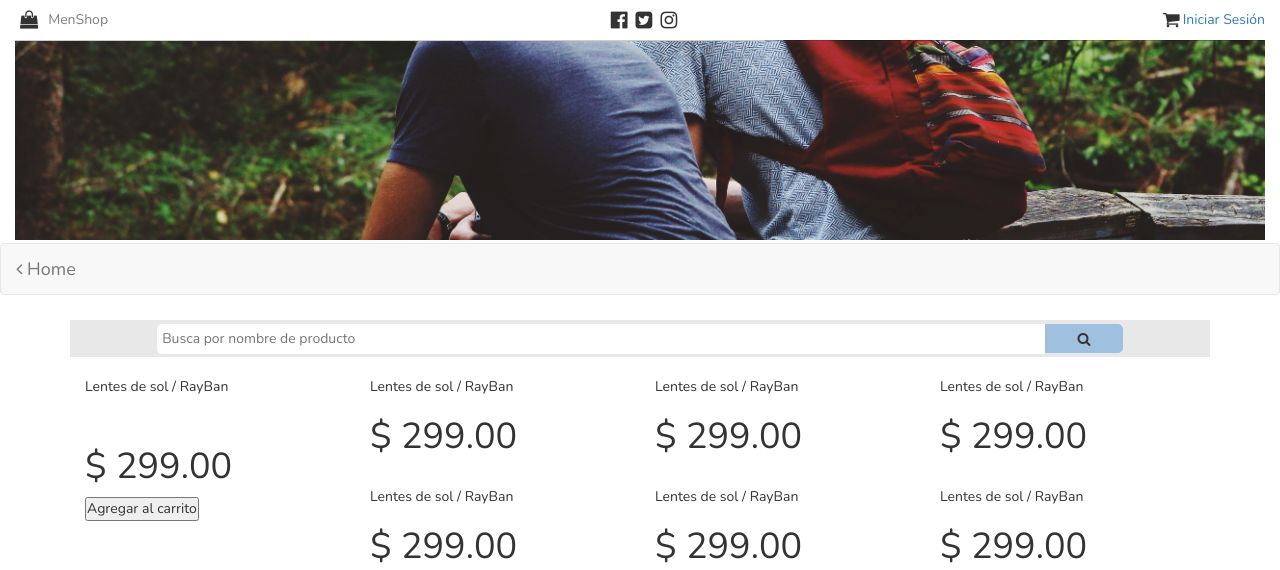
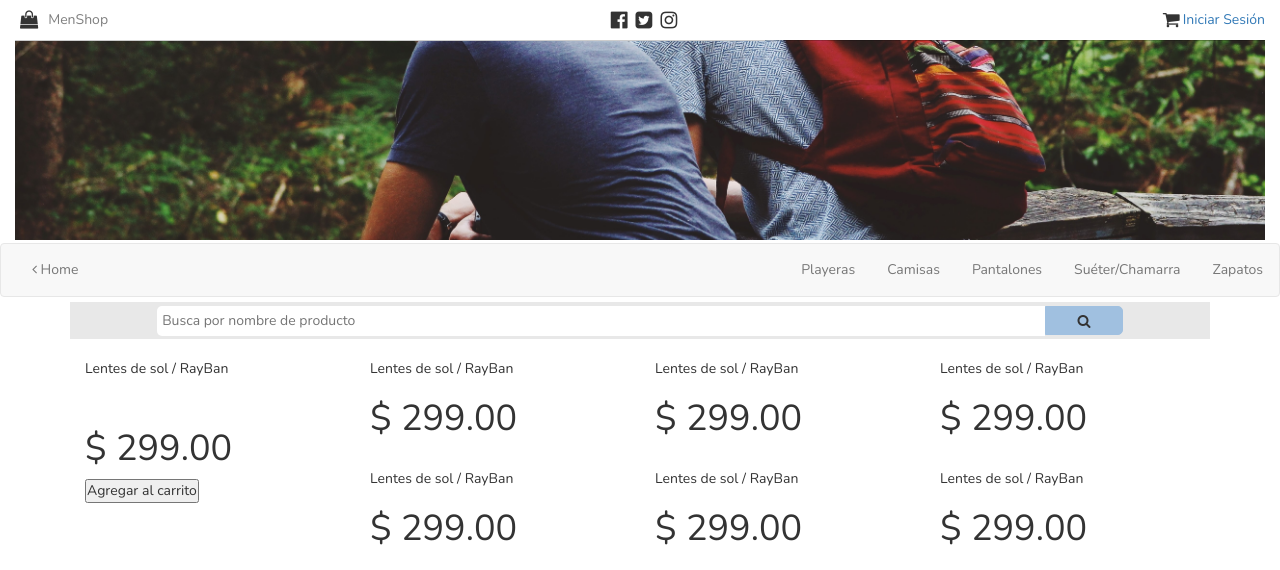
Before and after one commit to Fernandaj22/carrito, a PHP site: page /playeras.php in a window 1280 px wide. Shown: the top 570 px of the page. Run offline with PHP 8.4, Linux system fonts and the light colour scheme.

Commit message:
Commit no chistoso 2

```diff
--- a/css/estilos.css
+++ b/css/estilos.css
@@ -138,11 +138,14 @@ body, html{
 	padding-top: 7px;
 }
 /*M E N U DE C A D A C A T E G O R I A*/
-.cate{
-	width: 7%;
-	float: left;
-	position: relative;
-	margin-left: 10% !important;
+.hover{
+	border: 1px solid transparent;
+}
+.hover:hover{
+	border-bottom: 2px solid rgba(0, 4, 33, .6);
+}
+.border{
+	margin-bottom: 0px !important;
 }
 /*S E C C I O N E S*/
 	.seccion1, .seccion2, .seccion3, .seccion4, .seccion5{
--- a/playeras.php
+++ b/playeras.php
@@ -33,24 +33,25 @@
 		<div class="col-xs-12 imgcate img-responsive"></div>
 	</div>
 
-    <nav class="navbar navbar-default">
+	<nav class="navbar navbar-default border" role="navigation">
   		<div class="navbar-header">
-            <button type="button" data-target="#navbarCollapse" data-toggle="collapse" class="navbar-toggle">
-                <span class="sr-only">Toggle navigation</span>
+    		<button type="button" class="navbar-toggle" data-toggle="collapse" data-target=".navbar-collapse">
       		<span class="icon-bar"></span>
       		<span class="icon-bar"></span>
       		<span class="icon-bar"></span>
     		</button>
-            <a href="Principal.php" class="navbar-brand"><i class="fa fa-angle-left" aria-hidden="true"> </i>  Home</a>
   		</div>
-        <div id="navbarCollapse" class="collapse navbar-collapse categorias">
-            <!-- <ul class="nav navbar-nav">
-            	<li class="hover"><a href="playeras.php">Playeras</a></li>
-                <li class="hover"><a href="">Camisas</a></li>
-                <li class="hover"><a href="">Pantalones</a></li>
-                <li class="hover"><a href="">Suéter/Chamarra</a></li>
-                <li class="hover"><a href="">Zapatos</a></li>
-            </ul> -->
+  		<div class="navbar-collapse collapse">
+    		<ul class="nav navbar-nav navbar-left">
+        		<li class="hover"><a href=""><i class="fa fa-angle-left" aria-hidden="true"></i>  Home</a></li>
+    		</ul>
+	   		<ul class="nav navbar-nav navbar-right">
+		     	 <li class="hover"><a href="#about">Playeras</a></li>
+		      	 <li class="hover"><a href="#contact">Camisas</a></li>
+		      	 <li class="hover"><a href="#contact">Pantalones</a></li>
+		      	 <li class="hover"><a href="#contact">Suéter/Chamarra</a></li>
+		      	 <li class="hover"><a href="#contact">Zapatos</a></li>
+	    	</ul>
  		</div>
 	</nav>
 
```
Also changed, not shown: css/bootstrap.css. Lines whose indentation alone changed are shown as unchanged.
